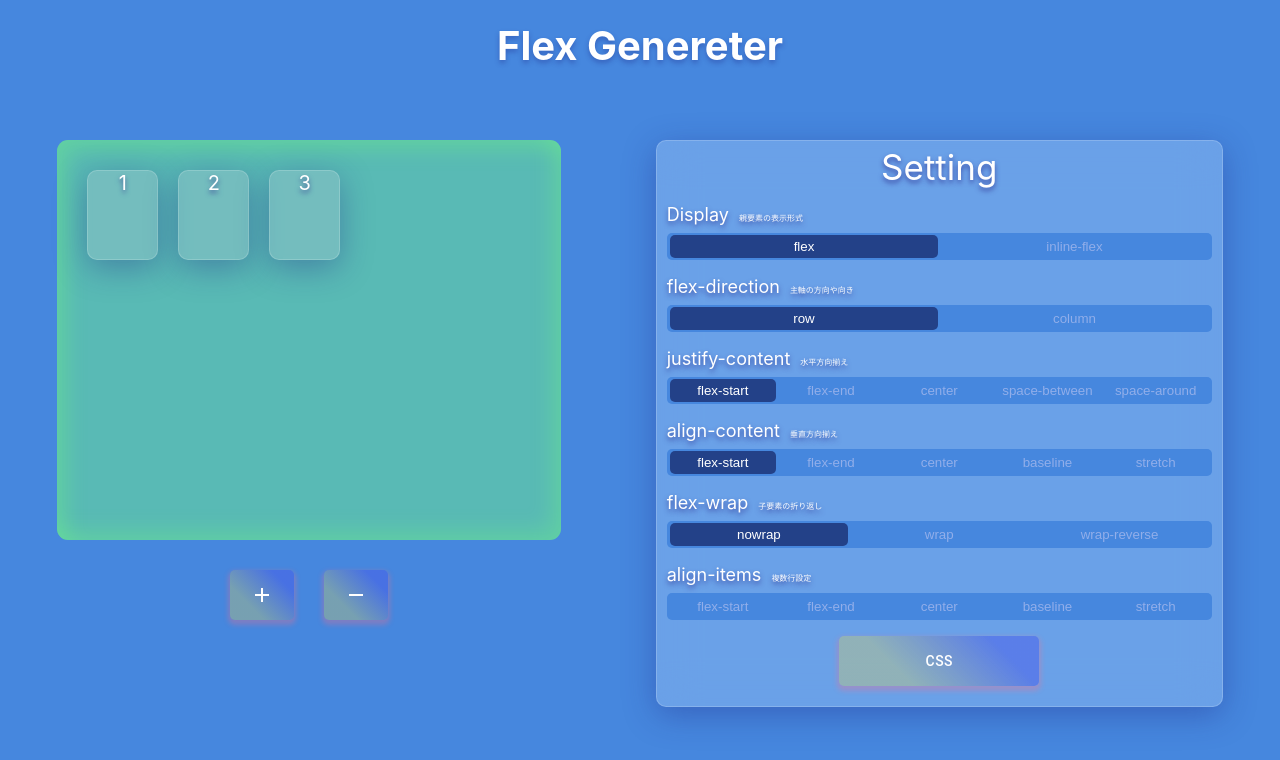
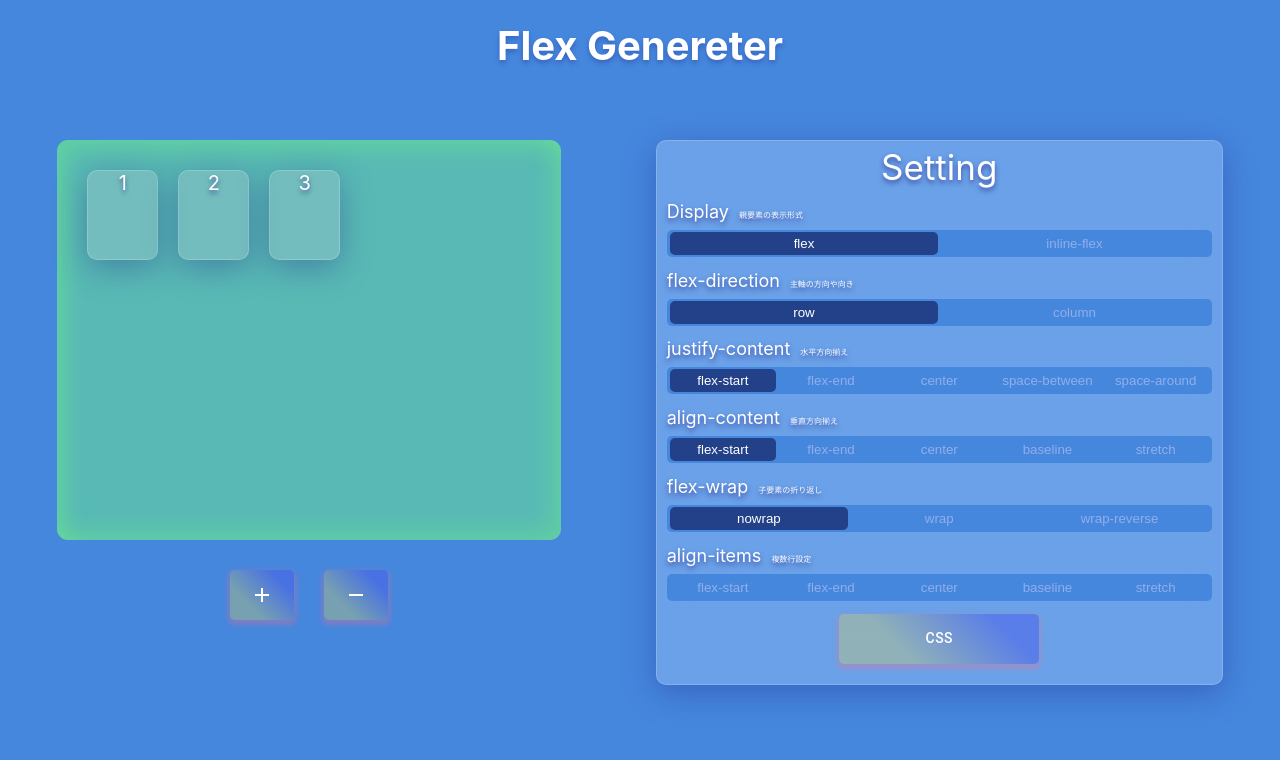
Before and after one commit to shouichi666/FlexGenereter, a React (Create React App) app: page / in a window 1280 px wide. Shown: the top 760 px of the page. Built offline with nearby package versions, Linux system fonts and the light colour scheme.

Commit message:
fix Controller

```diff
--- a/src/components/modules/Controller.tsx
+++ b/src/components/modules/Controller.tsx
@@ -235,7 +235,7 @@ const Row = styled.li`
   display: flex;
   flex-direction: column;
   align-item: left;
-  padding: 1em 0 0;
+  padding: 0.8em 0 0;
 `;
 
 const RowTop = styled.div`
```
